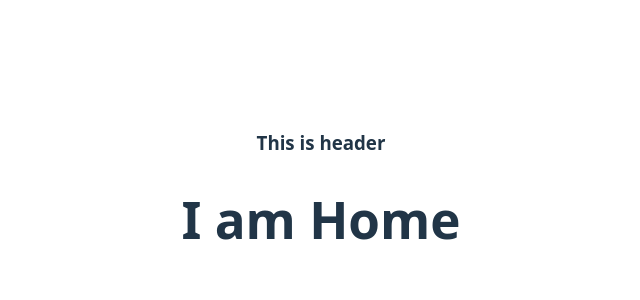
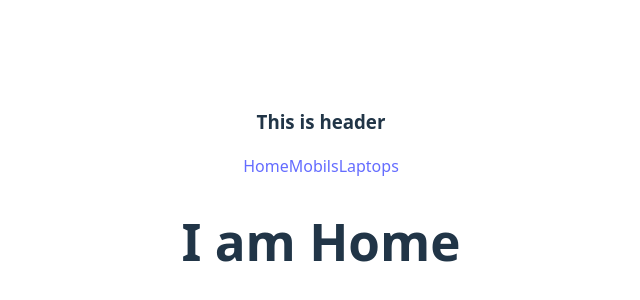
Before and after one commit to lokmanhossen678/intro-to-react-router, a React (Vite) app: page / in a window 1280 px wide. Shown: the part 204-504 px from the top of the page, without its empty margins (319-959 px from the left). Built offline with nearby package versions, Linux system fonts and the light colour scheme.

Commit message:
added angcor

```diff
--- a/src/components/Header/Header.jsx
+++ b/src/components/Header/Header.jsx
@@ -1,11 +1,17 @@
-import React from 'react';
+import React from "react";
 
 const Header = () => {
-    return (
-        <div>
-            <h3>This is header</h3>
-        </div>
-    );
+  return (
+    <div>
+      <h3>This is header</h3>
+      <nav>
+        <a href="/">Home</a>
+        <a href="/Mobils">Mobils</a>
+        <a href="/laptops">Laptops</a>
+        <a href="/"></a>
+      </nav>
+    </div>
+  );
 };
 
 export default Header;
```
